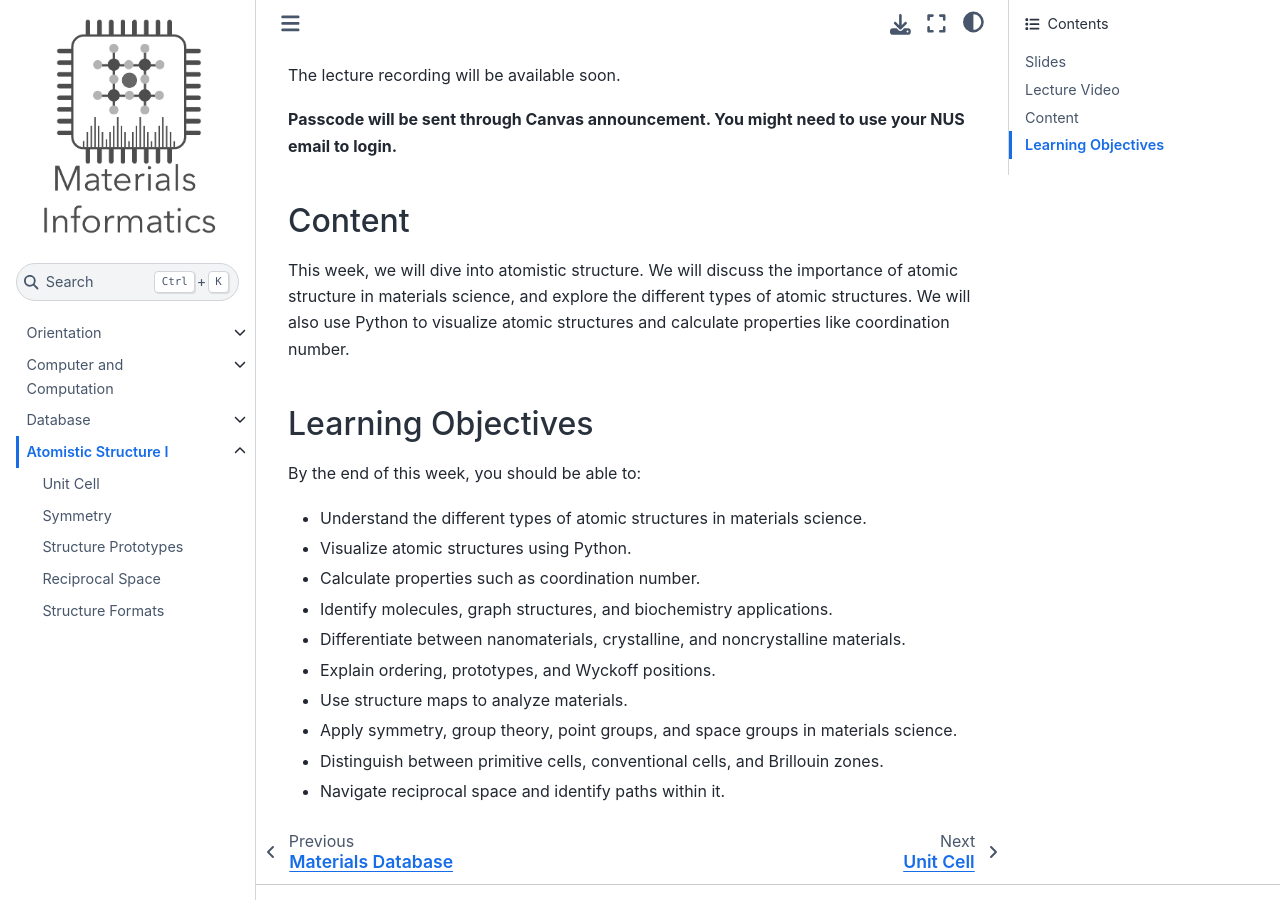
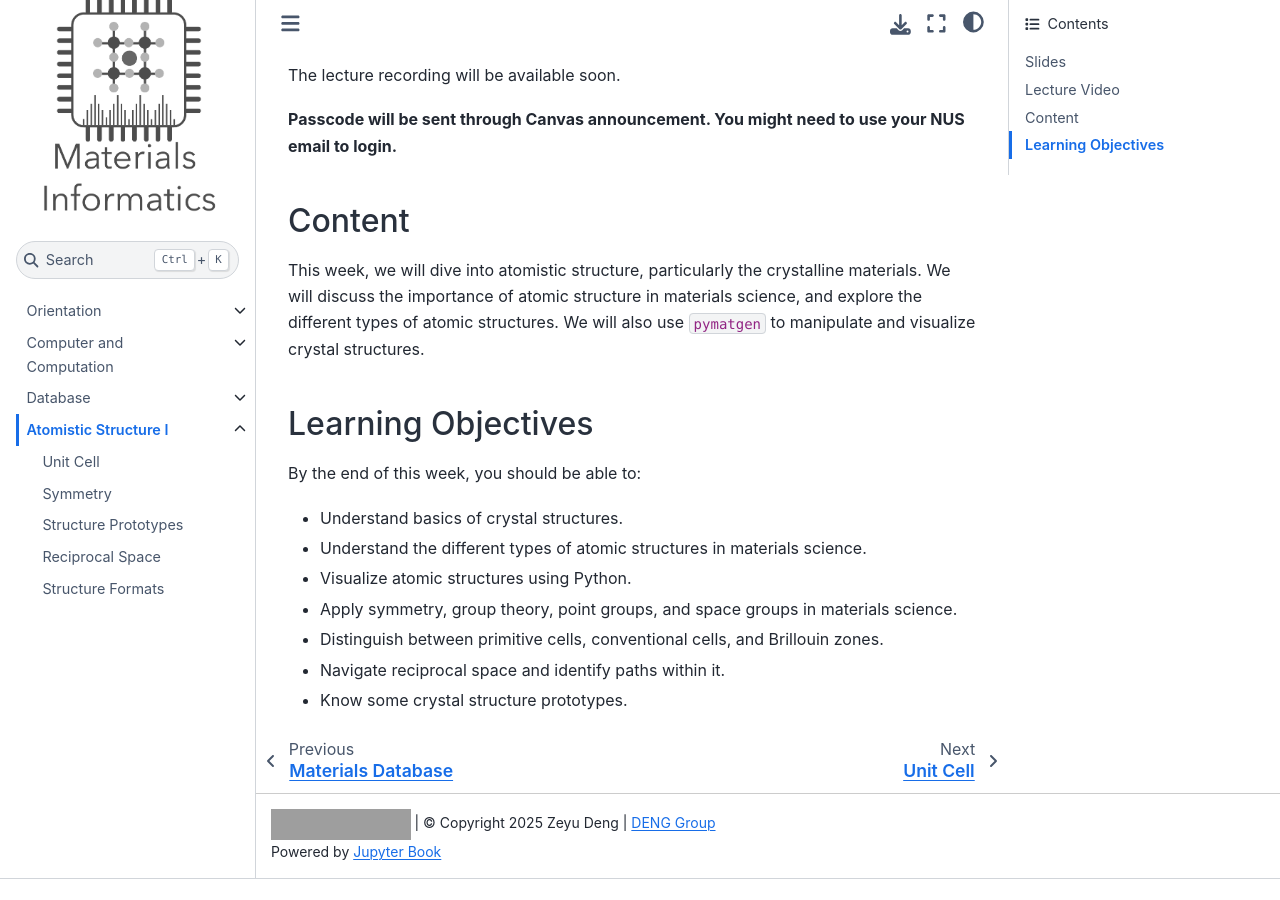
Before and after one commit to deng-group/MLE4217_5219_book, a Jupyter Book: the page built from atomistic_structure_I/index.md, in a window 1280 px wide and 900 px high, scrolled down 1197 px. Built offline with Jupyter Book 1.0.4 settings and Sphinx 7.4.7 and the Sphinx Book theme 1.1.4, drawn with Linux system fonts in a browser that asks for light colours; pages that are not in the unit, such as notebooks, are missing from menus; comment, search, counter and statistics services are not loaded; after the commit the page ends 2076 px from its top, so only the background shows below that; grey boxes are pictures that could not be loaded.

Commit message:
Update crystal structure visualization instructions and enhance course content

```diff
--- a/atomistic_structure_I/index.md
+++ b/atomistic_structure_I/index.md
@@ -15,18 +15,15 @@ The lecture recording will be available soon.
 **Passcode will be sent through Canvas announcement. You might need to use your NUS email to login.**
 
 ## Content
-This week, we will dive into atomistic structure. We will discuss the importance of atomic structure in materials science, and explore the different types of atomic structures. We will also use Python to visualize atomic structures and calculate properties like coordination number.
+This week, we will dive into atomistic structure, particularly the crystalline materials. We will discuss the importance of atomic structure in materials science, and explore the different types of atomic structures. We will also use `pymatgen` to manipulate and visualize crystal structures.
 
 ## Learning Objectives
 By the end of this week, you should be able to:
 
+- Understand basics of crystal structures.
 - Understand the different types of atomic structures in materials science.
 - Visualize atomic structures using Python.
-- Calculate properties such as coordination number.
-- Identify molecules, graph structures, and biochemistry applications.
-- Differentiate between nanomaterials, crystalline, and noncrystalline materials.
-- Explain ordering, prototypes, and Wyckoff positions.
-- Use structure maps to analyze materials.
 - Apply symmetry, group theory, point groups, and space groups in materials science.
 - Distinguish between primitive cells, conventional cells, and Brillouin zones.
 - Navigate reciprocal space and identify paths within it.
+- Know some crystal structure prototypes.
```
Also changed, not shown: atomistic_structure_I/vesta.md (added, +38 -0 lines), 1 other file.
